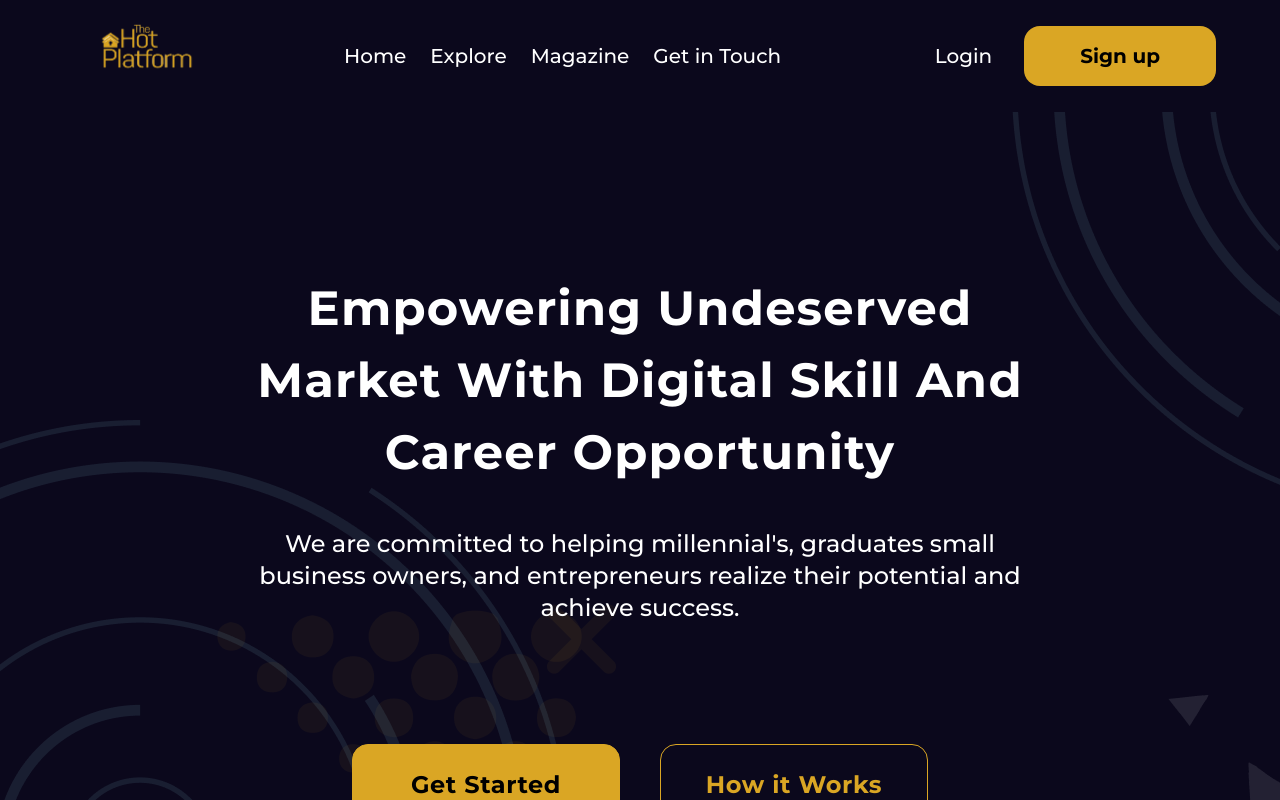
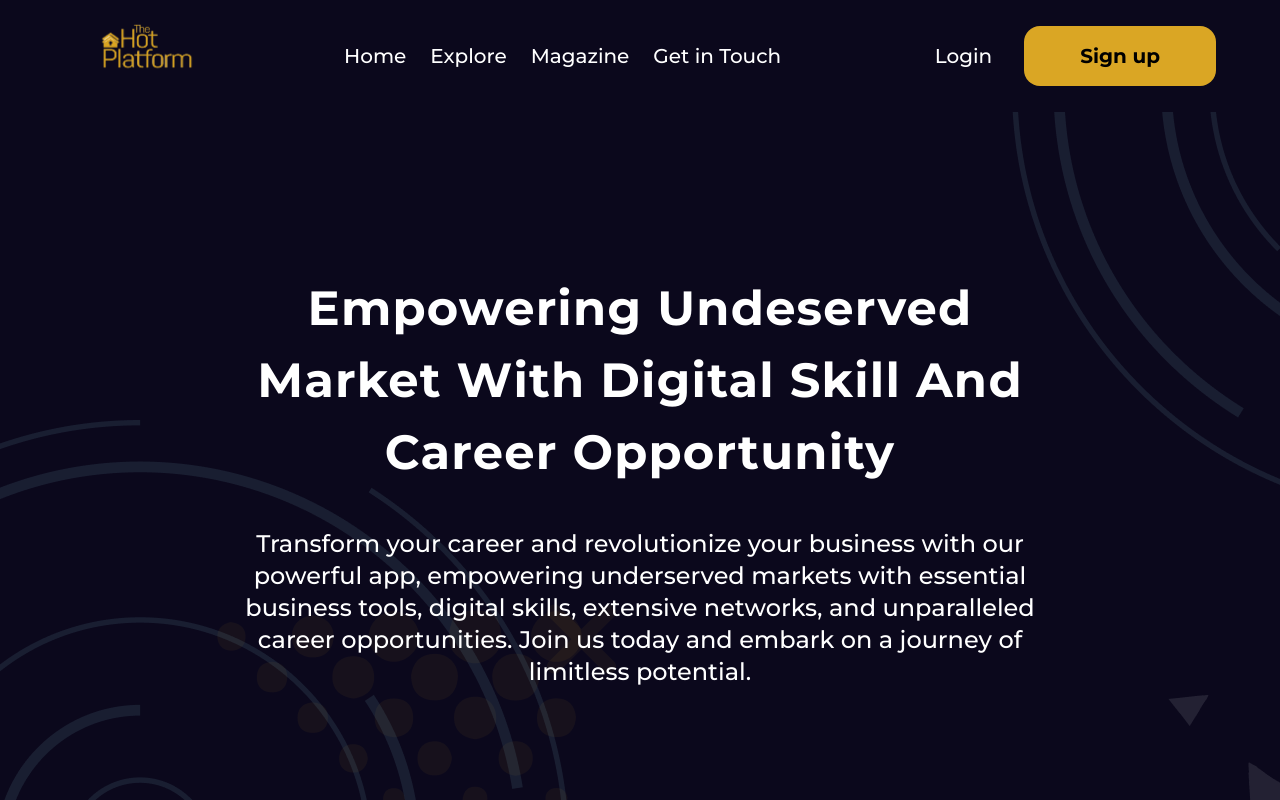
Before and after one commit to Yared-betsega/landing-page, a React (Create React App) app: page / in a window 1280 px wide. Shown: the top 800 px of the page. Built offline with nearby package versions, Linux system fonts and the light colour scheme.

Commit message:
Update Button color and text details

```diff
--- a/src/components/Image/image.jsx
+++ b/src/components/Image/image.jsx
@@ -3,24 +3,32 @@ import image from "../../assets/images/upper_image.png";
 import OutlinedButton from "./Outlined_Button";
 export default function Image() {
   return (
-    <div style={{ backgroundImage: "url(" + image + ")" }} class="flex justify-center  mix-blend-lighten min-h-fit">
-
+    <div
+      style={{ backgroundImage: "url(" + image + ")" }}
+      class="flex justify-center  mix-blend-lighten min-h-fit"
+    >
       <div className="my-40  w-auto mx-10  md:mx-28 xl:mx-60 mt-40  object-cover object-right">
         <div className="flex flex-col font-Montserrat">
-          <h1
-            className="tracking-wide text-3xl sm:text-4xl xl:text-5xl leading-normal sm:leading-normal md:leading-normal xl:leading-normal capitalize text-white font-semibold"
-          >
+          <h1 className="tracking-wide text-3xl sm:text-4xl xl:text-5xl leading-normal sm:leading-normal md:leading-normal xl:leading-normal capitalize text-white font-semibold">
             empowering undeserved market with digital skill and career
             opportunity{" "}
           </h1>
           <p className="text-white text-base md:text-xl lg:text-2xl my-10 font-medium">
-            We are committed to helping millennial's, graduates small business
-            owners, and entrepreneurs realize their potential and achieve
-            success.
+            Transform your career and revolutionize your business with our
+            powerful app, empowering underserved markets with essential business
+            tools, digital skills, extensive networks, and unparalleled career
+            opportunities. Join us today and embark on a journey of limitless
+            potential.
           </p>
           <div className="flex items-center justify-center mt-20 gap-5 sm:gap-10 mx-0 md:mx-10 lg:mx-28  2xl:mx-56">
-            <OutlinedButton text={"Get Started"} shallow={false}></OutlinedButton>
-            <OutlinedButton text={"How it Works"} shallow={true}></OutlinedButton>
+            <OutlinedButton
+              text={"Get Started"}
+              shallow={false}
+            ></OutlinedButton>
+            <OutlinedButton
+              text={"How it Works"}
+              shallow={true}
+            ></OutlinedButton>
           </div>
         </div>
       </div>
--- a/src/components/explore/Account.jsx
+++ b/src/components/explore/Account.jsx
@@ -24,7 +24,7 @@ export default function Account({ swap, image, title, description, url }) {
               <a
                 href={url}
                 style={{ textAlign: "end" }}
-                className="px-14 py-2 font-semibold text-xl tracking-wide text-white  transition-colors duration-300 transform bg-[#DAA624] rounded-xl hover:bg-blue-500 focus:outline-none focus:ring focus:ring-blue-300 focus:ring-opacity-80"
+                className="px-14 py-2 font-semibold text-xl tracking-wide text-[#DAA624]  transition-colors duration-300 transform bg-[#F8EED5] rounded-xl hover:bg-blue-500 focus:outline-none focus:ring focus:ring-blue-300 focus:ring-opacity-80"
               >
                 learn more
               </a>
--- a/src/components/features/Features.jsx
+++ b/src/components/features/Features.jsx
@@ -29,7 +29,7 @@ export default function Features() {
               ></FeatureCard>
             }
             tooltip={
-              "Lorem Ipsum is simply dummy text of the printing and typesetting industry. Lorem Ipsum has been the Lorem Ipsum is simply dummy text of the printing and typesetting industry. Lorem Ipsum has been the Lorem Ipsum is simply dummy text of the printing and typesetting industry. Lorem Ipsum has been the"
+              "Revolutionize the way you design with our intelligent customization feature, giving you the power to effortlessly create personalized CVs, posters, brochures, banners, Research documents and more in just a few clicks."
             }
           ></FeatureCardWithTooltip>
           <FeatureCardWithTooltip
@@ -43,7 +43,7 @@ export default function Features() {
               ></FeatureCard>
             }
             tooltip={
-              "Lorem Ipsum is simply dummy text of the printing and typesetting industry. Lorem Ipsum has been the Lorem Ipsum is simply dummy text of the printing and typesetting industry. Lorem Ipsum has been the Lorem Ipsum is simply dummy text of the printing and typesetting industry. Lorem Ipsum has been the"
+              "Find your dream job with ease through our innovative job connector feature, designed to match job seekers with top hirers based on their unique skills and experience."
             }
           ></FeatureCardWithTooltip>
           <FeatureCardWithTooltip
@@ -57,7 +57,7 @@ export default function Features() {
               ></FeatureCard>
             }
             tooltip={
-              "Lorem Ipsum is simply dummy text of the printing and typesetting industry. Lorem Ipsum has been the Lorem Ipsum is simply dummy text of the printing and typesetting industry. Lorem Ipsum has been the Lorem Ipsum is simply dummy text of the printing and typesetting industry. Lorem Ipsum has been the"
+              "Discover the power of our all-in-one app, providing users with the flexibility to choose between social, professional, and business accounts - connecting them with a wide range of individuals and organizations to grow their network and achieve their goals."
             }
           ></FeatureCardWithTooltip>
 
@@ -72,7 +72,7 @@ export default function Features() {
               ></FeatureCard>
             }
             tooltip={
-              "Lorem Ipsum is simply dummy text of the printing and typesetting industry. Lorem Ipsum has been the Lorem Ipsum is simply dummy text of the printing and typesetting industry. Lorem Ipsum has been the Lorem Ipsum is simply dummy text of the printing and typesetting industry. Lorem Ipsum has been the"
+              "Stay ahead of the game and explore the latest in entrepreneurship, leadership, innovation, and lifestyle with our cutting-edge digital magazine featuring the hottest topics and trends in the world of business."
             }
           ></FeatureCardWithTooltip>
         </div>
--- a/src/components/pricing/Price_Card.jsx
+++ b/src/components/pricing/Price_Card.jsx
@@ -26,7 +26,7 @@ export default function PriceCard({ type, price, description, actions, url }) {
         <a
           href={url}
           type="button"
-          className=" text-white bg-[#DAA624] hover:bg-blue-700 focus:ring-4 focus:outline-none focus:ring-blue-200 font-medium rounded-2xl text-base px-5 py-3.5 inline-flex justify-center w-full text-center"
+          className=" text-white bg-[#DAA624] hover:bg-blue-700 focus:ring-4 focus:outline-none focus:ring-blue-200 font-medium  text-base px-5 py-3.5 inline-flex justify-center w-full text-center"
         >
           Choose
         </a>
```
